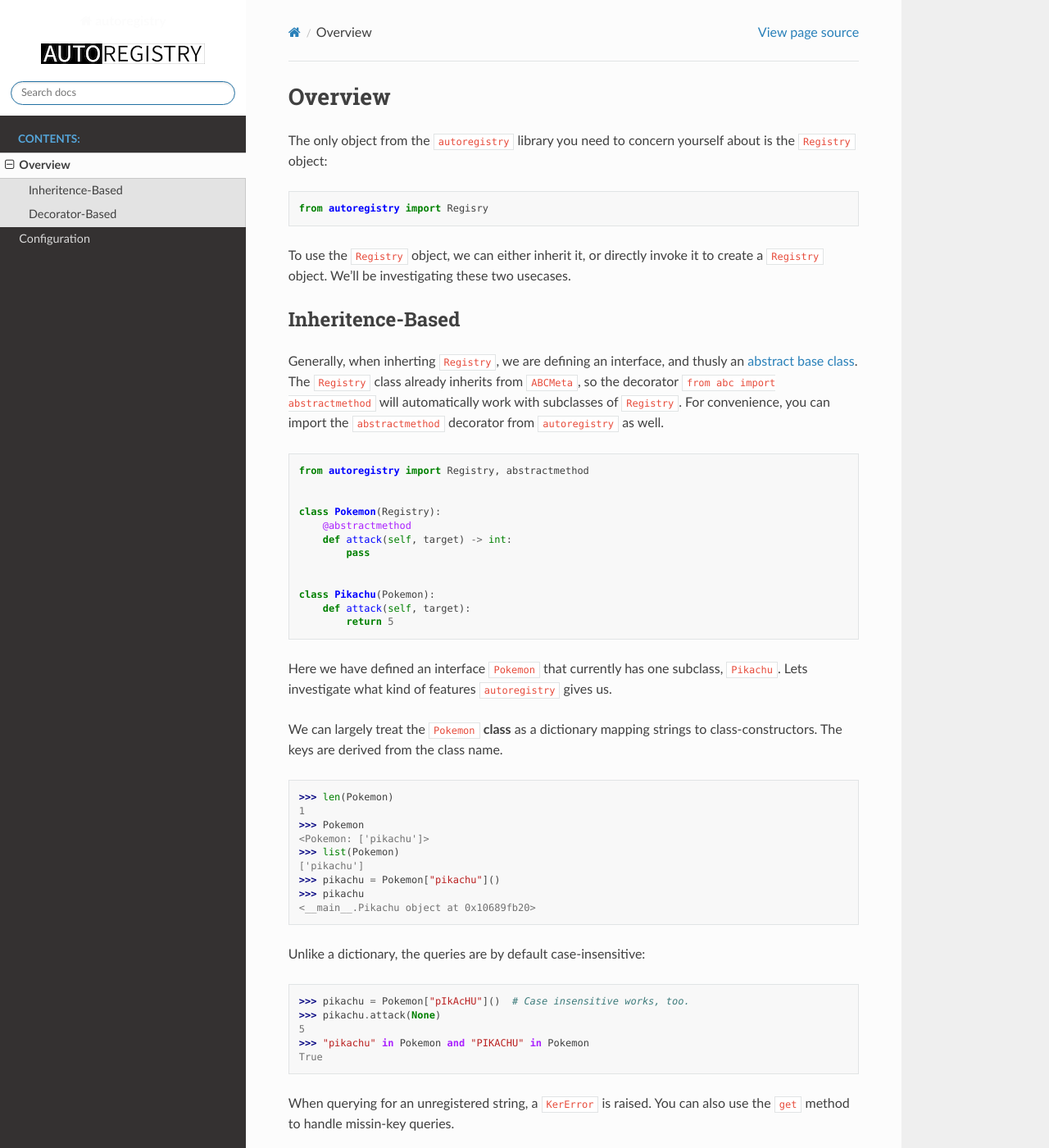
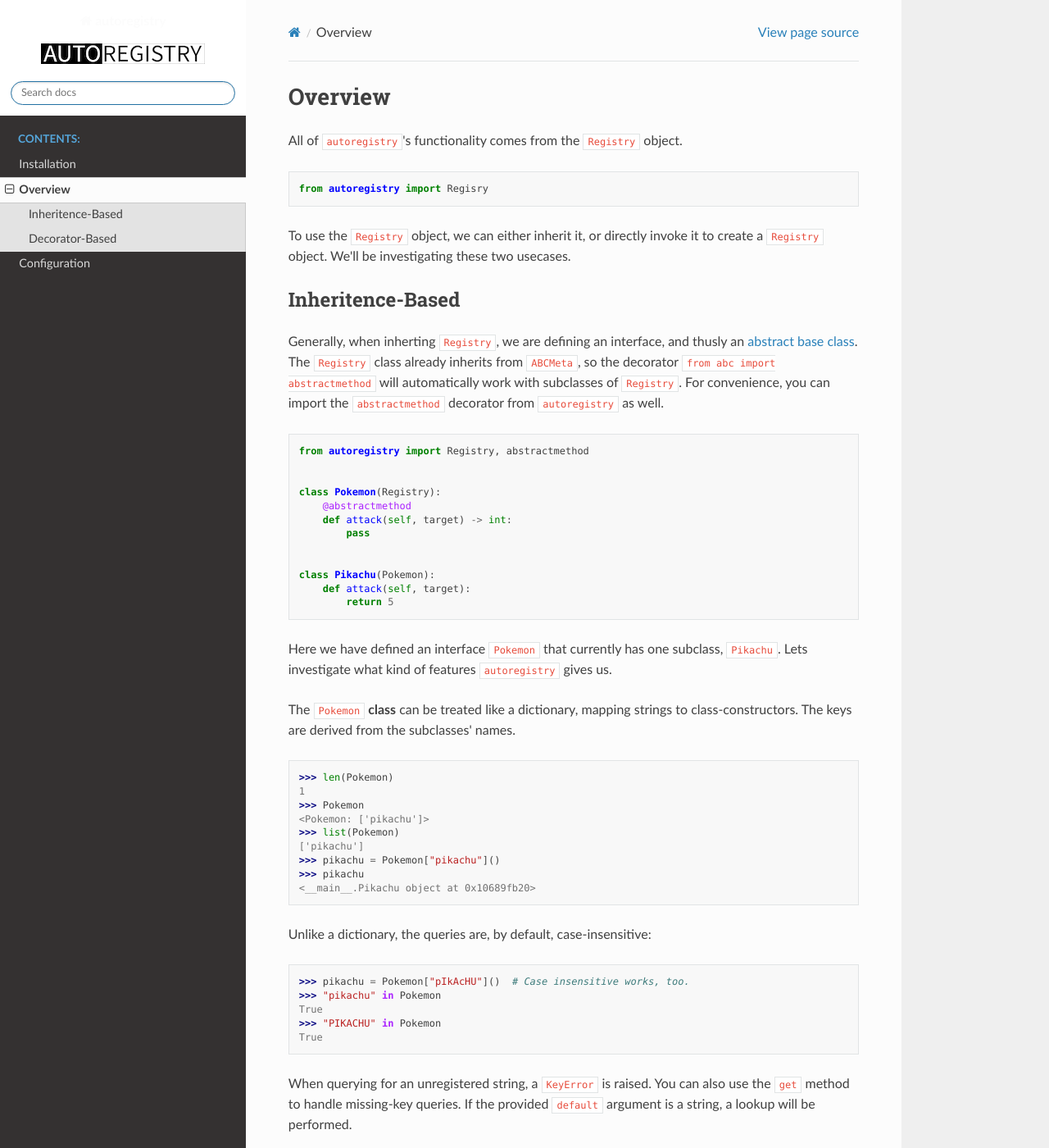
Before and after one commit to BrianPugh/autoregistry, a Sphinx documentation site: the page built from docs/source/Overview.rst, in a window 1280 px wide and 1400 px high. Shown: the whole window at 82% size. Built offline with Sphinx 7.4.7 and the Read the Docs theme 2.0.0, drawn with Linux system fonts in a browser that asks for light colours; some of the changed text lies outside the part shown.

Commit message:
more doc work

```diff
--- a/docs/source/Overview.rst
+++ b/docs/source/Overview.rst
@@ -1,7 +1,6 @@
 Overview
 ========
-The only object from the ``autoregistry`` library you need to concern yourself
-about is the ``Registry`` object:
+All of ``autoregistry``'s functionality comes from the ``Registry`` object.
 
 .. code-block:: python
 
@@ -37,8 +36,8 @@ decorator from ``autoregistry`` as well.
 Here we have defined an interface ``Pokemon`` that currently has one subclass, ``Pikachu``.
 Lets investigate what kind of features ``autoregistry`` gives us.
 
-We can largely treat the ``Pokemon`` **class** as a dictionary mapping strings to
-class-constructors. The keys are derived from the class name.
+The ``Pokemon`` **class** can be treated like a dictionary, mapping strings to
+class-constructors. The keys are derived from the subclasses' names.
 
 .. code-block:: pycon
 
@@ -52,26 +51,25 @@ class-constructors. The keys are derived from the class name.
    >>> pikachu
    <__main__.Pikachu object at 0x10689fb20>
 
-Unlike a dictionary, the queries are by default case-insensitive:
+Unlike a dictionary, the queries are, by default, case-insensitive:
 
 .. code-block:: pycon
 
    >>> pikachu = Pokemon["pIkAcHU"]()  # Case insensitive works, too.
-   >>> pikachu.attack(None)
-   5
-   >>> "pikachu" in Pokemon and "PIKACHU" in Pokemon
+   >>> "pikachu" in Pokemon
+   True
+   >>> "PIKACHU" in Pokemon
    True
 
-When querying for an unregistered string, a ``KerError`` is raised.
-You can also use the ``get`` method to handle missin-key queries.
+When querying for an unregistered string, a ``KeyError`` is raised.
+You can also use the ``get`` method to handle missing-key queries.
+If the provided ``default`` argument is a string, a lookup will be performed.
 
 .. code-block:: pycon
 
    >>> Pokemon["ash"]
    KeyError: 'ash'
-   >>> pikachu = Pokemon.get(
-   ...     "ash", "pikachu"
-   ... )()  # If the default value is a string, perform the lookup
+   >>> pikachu = Pokemon.get("ash", "pikachu")()
    >>> pikachu = Pokemon.get("ash", Pikachu)()  # The default could also be the constructor.
    >>> pikachu = Pokemon.get("ash")()  # If default is not specified, its None.
    Traceback (most recent call last):
@@ -102,15 +100,15 @@ object and use it to decorate functions.
    def bar(x):
        return 2 * x
 
-We can largely treat the ``my_registry`` **object** as a dictionary mapping strings to
-functions. The keys are derived from the function name.
+The ``my_registry`` **object** can be treated like a dictionary, mapping strings to
+registered functions. The keys are derived from the function names.
 
 .. code-block:: pycon
 
    >>> len(my_registry)
    2
    >>> my_registry
-   <RegistryDecorator: ['foo', 'bar']>
+   <Registry: ['foo', 'bar']>
    >>> list(my_registry)
    ['foo', 'bar']
    >>> my_registry["foo"](7)
--- a/docs/source/conf.py
+++ b/docs/source/conf.py
@@ -43,6 +43,8 @@ templates_path = ["_templates"]
 # directories to ignore when looking for source files.
 # This pattern also affects html_static_path and html_extra_path.
 exclude_patterns = []
+
+smartquotes = False
 
 # Napoleon settings
 napoleon_google_docstring = True
--- a/docs/source/index.rst
+++ b/docs/source/index.rst
@@ -1,10 +1,12 @@
 .. include:: ../../README.rst
   :start-after: inclusion-marker-do-not-remove
+  :end-before: inclusion-marker-remove
 
 .. toctree::
    :maxdepth: 2
    :caption: Contents:
 
+   Installation
    Overview
    Configuration
 
```
Also changed, not shown: README.rst (+19 -12 lines), docs/source/Configuration.rst (+22 -36 lines), docs/source/Installation.rst (added, +23 -0 lines).
